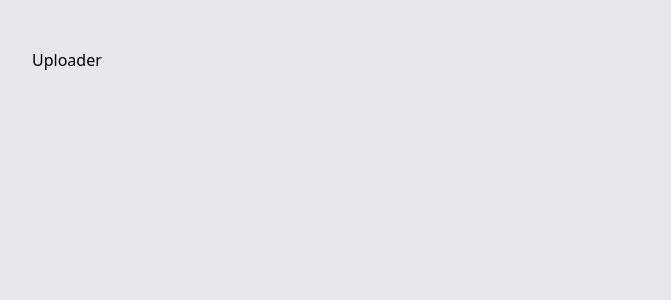
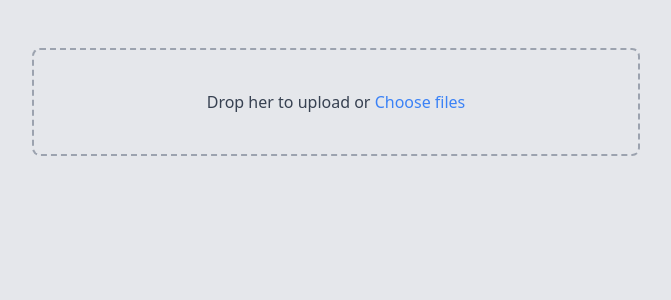
Before and after one commit to Robinhoeh/fileupload-client, a Vue app: page / in a window 1280 px wide. Shown: the top 300 px of the page, without its empty margins (304-975 px from the left). Built offline with nearby package versions, Linux system fonts and the light colour scheme.

Commit message:
add tailwind config - add drop zone UI and component structure

```diff
--- a/src/uploader/components/Uploader.vue
+++ b/src/uploader/components/Uploader.vue
@@ -1,9 +1,22 @@
 <template>
-  <div>Uploader</div>
+  <div>
+    <UploaderForm @chosen="handleFilesChosen" />
+  </div>
 </template>
 
 <script>
-export default {};
+import UploaderForm from "./UploaderForm";
+
+export default {
+  components: {
+    UploaderForm,
+  },
+  methods: {
+    handleFilesChosen(files) {
+      console.log(files);
+    },
+  },
+};
 </script>
 
 <style></style>
--- /dev/null
+++ b/src/uploader/components/UploaderForm.vue
@@ -0,0 +1,29 @@
+<template>
+  <form
+    enctype="multipart/form-data"
+    novalidate
+    class="tw-bg-gray-200 tw-border-gray-400 tw-border-2 tw-border-dashed tw-rounded-lg tw-p-10 tw-flex tw-items-center tw-justify-center tw-mb-6 tw-relative"
+  >
+    <input
+      @change="handleFileChosen"
+      type="file"
+      multiple
+      class="tw-absolute tw-opacity-0 tw-w-full tw-h-full tw-top-0 tw-left-0"
+    />
+    <div class="tw-text-gray-700">
+      Drop her to upload or <span class="tw-text-blue-500">Choose files</span>
+    </div>
+  </form>
+</template>
+
+<script>
+export default {
+  methods: {
+    handleFileChosen(e) {
+      this.$emit("chosen", e.target.files);
+    },
+  },
+};
+</script>
+
+<style lang="scss" scoped></style>
--- a/tailwind.config.js
+++ b/tailwind.config.js
@@ -1,5 +1,4 @@
 module.exports = {
-  important: true,
   prefix: 'tw-',
   purge: ['./index.html', './src/**/*.{vue,js,ts,jsx,tsx}'],
   content: ["./src/**/*.{html,js}"],
```
